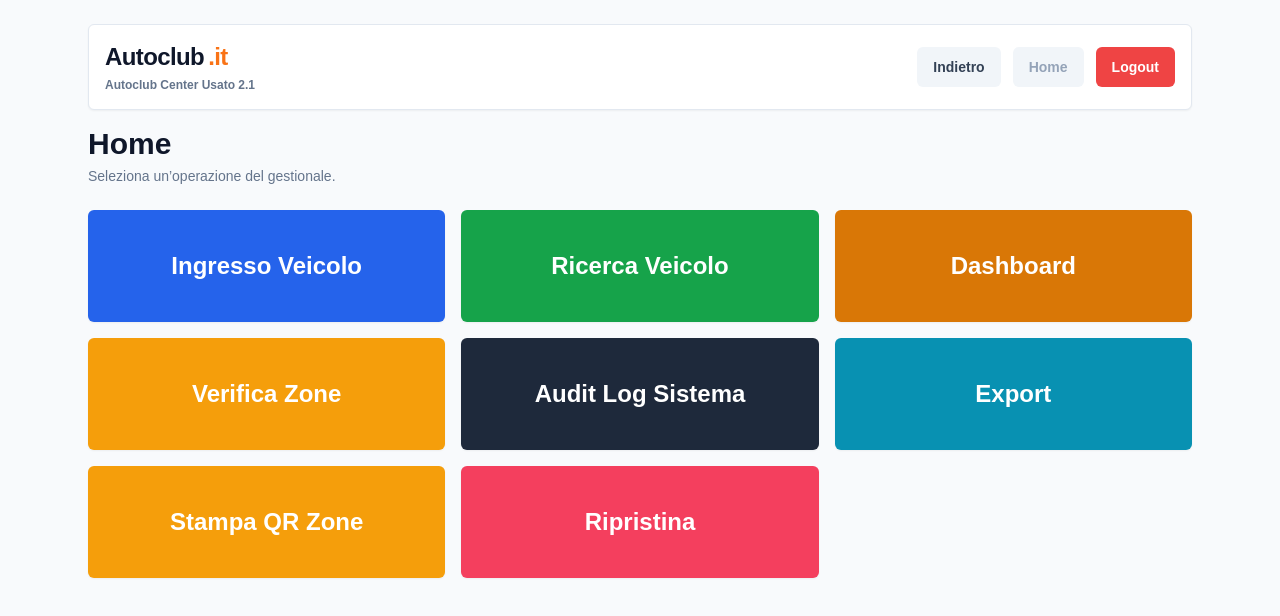
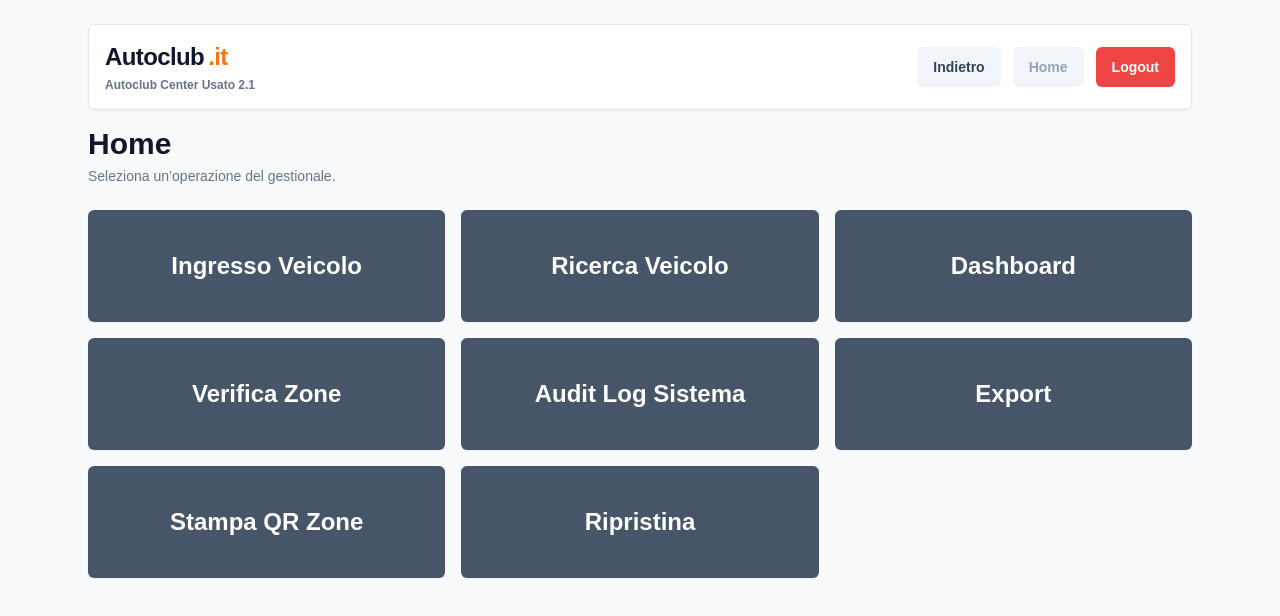
Before and after one commit to ivanpohorilyak-arch/autoclub-center-usato, a Next.js app: page /home in a window 1280 px wide. Shown: the top 616 px of the page. Built offline with nearby package versions, Linux system fonts and the light colour scheme; no server answers.

Commit message:
feat: home — tile uniformi antracite con hover ambra
Tutte le 10 tile della home (Ingresso, Ricerca, Dashboard, ecc.)
ora hanno lo stesso stile: bg-slate-600 + hover ring-amber-500.
Stile estratto in costante 'tileClass' per coerenza e manutenzione.

```diff
--- a/app/(protected)/home/page.tsx
+++ b/app/(protected)/home/page.tsx
@@ -12,6 +12,11 @@ type MeUser = {
   can_consegna: boolean
   can_modifica_targa: boolean
 }
+
+// Stile uniforme per tutte le tile della home.
+// Sfondo antracite (slate-600), accento ambra all'hover (palette B).
+const tileClass =
+  "rounded-3xl bg-slate-600 px-6 py-10 text-center text-2xl font-bold text-white shadow-sm transition hover:scale-[1.01] hover:bg-slate-700 hover:ring-2 hover:ring-amber-500"
 
 export default function HomePage() {
   const [user, setUser] = useState<MeUser | null>(null)
@@ -57,81 +62,51 @@ export default function HomePage() {
       <div className="mb-6">
         <h2 className="text-3xl font-bold text-slate-900">Home</h2>
         <p className="mt-1 text-sm text-slate-500">
-          Seleziona un’operazione del gestionale.
+          Seleziona un&rsquo;operazione del gestionale.
         </p>
       </div>
 
       <div className="grid gap-4 md:grid-cols-2 xl:grid-cols-3">
-        <Link
-          href="/ingresso"
-          className="rounded-3xl bg-blue-600 px-6 py-10 text-center text-2xl font-bold text-white shadow-sm transition hover:scale-[1.01] hover:bg-blue-700"
-        >
+        <Link href="/ingresso" className={tileClass}>
           Ingresso Veicolo
         </Link>
 
-        <Link
-          href="/ricerca"
-          className="rounded-3xl bg-green-600 px-6 py-10 text-center text-2xl font-bold text-white shadow-sm transition hover:scale-[1.01] hover:bg-green-700"
-        >
+        <Link href="/ricerca" className={tileClass}>
           Ricerca Veicolo
         </Link>
 
-        <Link
-          href="/dashboard"
-          className="rounded-3xl bg-violet-600 px-6 py-10 text-center text-2xl font-bold text-white shadow-sm transition hover:scale-[1.01] hover:bg-violet-700"
-        >
+        <Link href="/dashboard" className={tileClass}>
           Dashboard
         </Link>
 
-        <Link
-          href="/verifica-zone"
-          className="rounded-3xl bg-indigo-500 px-6 py-10 text-center text-2xl font-bold text-white shadow-sm transition hover:scale-[1.01] hover:bg-indigo-600"
-        >
+        <Link href="/verifica-zone" className={tileClass}>
           Verifica Zone
         </Link>
 
-        <Link
-          href="/audit"
-          className="rounded-3xl bg-slate-800 px-6 py-10 text-center text-2xl font-bold text-white shadow-sm transition hover:scale-[1.01] hover:bg-slate-900"
-        >
+        <Link href="/audit" className={tileClass}>
           Audit Log Sistema
         </Link>
 
-        <Link
-          href="/export"
-          className="rounded-3xl bg-cyan-600 px-6 py-10 text-center text-2xl font-bold text-white shadow-sm transition hover:scale-[1.01] hover:bg-cyan-700"
-        >
+        <Link href="/export" className={tileClass}>
           Export
         </Link>
 
-        <Link
-          href="/stampa-qr-zone"
-          className="rounded-3xl bg-amber-500 px-6 py-10 text-center text-2xl font-bold text-white shadow-sm transition hover:scale-[1.01] hover:bg-amber-600"
-        >
+        <Link href="/stampa-qr-zone" className={tileClass}>
           Stampa QR Zone
         </Link>
 
-        <Link
-          href="/ripristina"
-          className="rounded-3xl bg-rose-500 px-6 py-10 text-center text-2xl font-bold text-white shadow-sm transition hover:scale-[1.01] hover:bg-rose-600"
-        >
+        <Link href="/ripristina" className={tileClass}>
           Ripristina
         </Link>
 
         {!loadingUser && isAdmin && (
-          <Link
-            href="/gestione-utenti"
-            className="rounded-3xl bg-indigo-700 px-6 py-10 text-center text-2xl font-bold text-white shadow-sm transition hover:scale-[1.01] hover:bg-indigo-800"
-          >
+          <Link href="/gestione-utenti" className={tileClass}>
             Gestione Utenti
           </Link>
         )}
 
         {!loadingUser && isAdmin && (
-          <Link
-            href="/zone"
-            className="rounded-3xl bg-fuchsia-700 px-6 py-10 text-center text-2xl font-bold text-white shadow-sm transition hover:scale-[1.01] hover:bg-fuchsia-800"
-          >
+          <Link href="/zone" className={tileClass}>
             Gestione Zone
           </Link>
         )}
```
